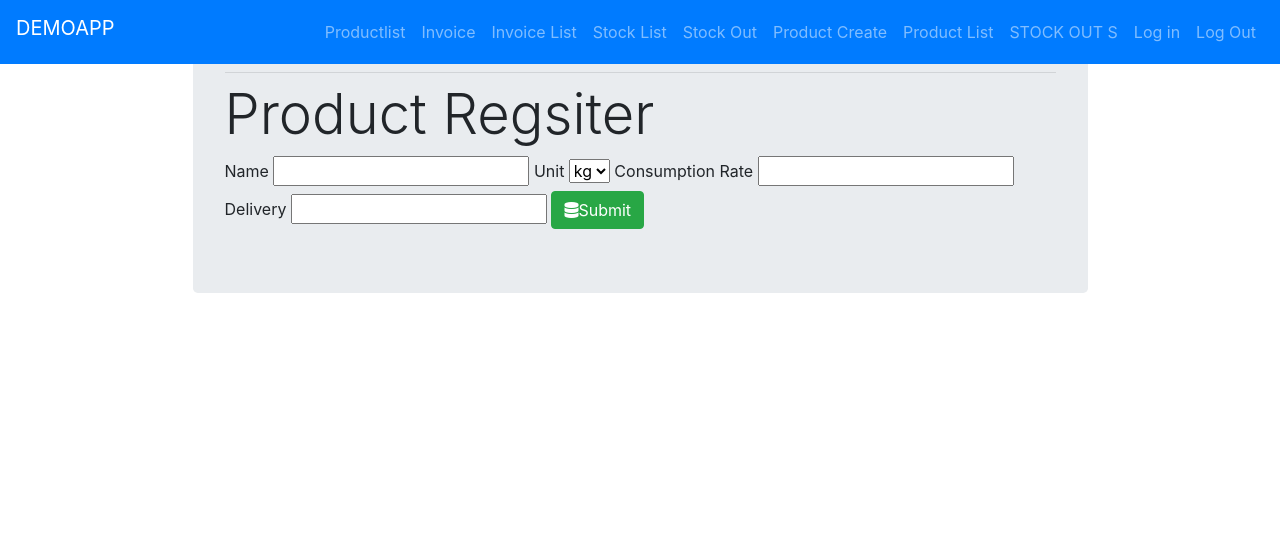
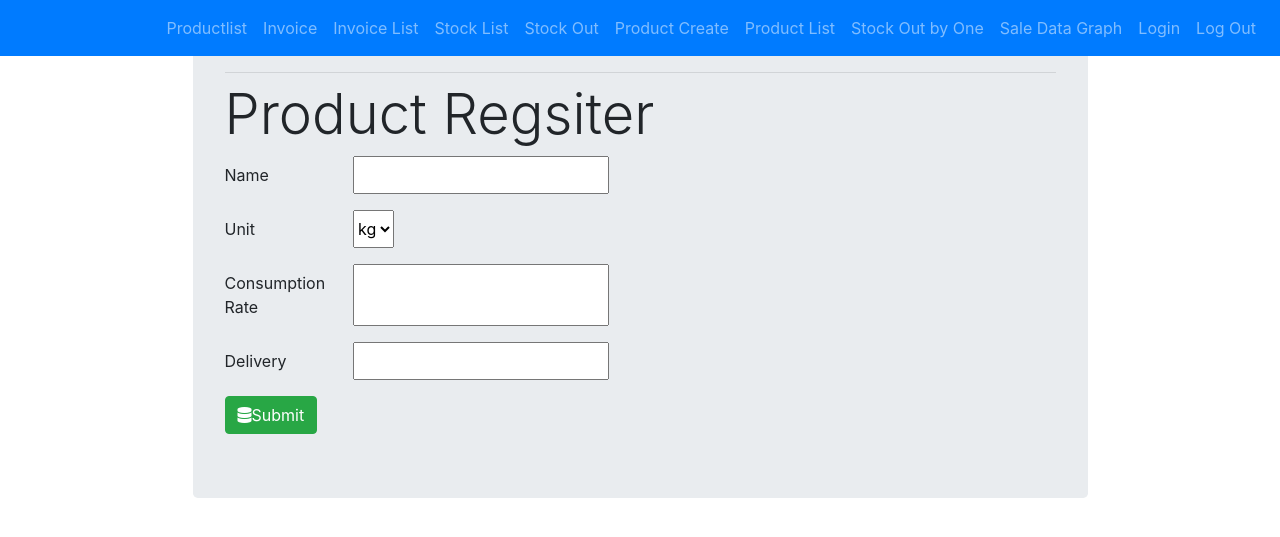
Before and after one commit to buraq123/alevelproject, a Django app: page /products/ in a window 1280 px wide. Shown: the top 537 px of the page. Run offline with Django 3.2, Linux system fonts and the light colour scheme; the visitor is signed in with stand-in values (Sample User, id 1); parts of the project's set-up code (start-up, migrations or seed data) failed here and were passed over; some libraries are stand-ins or nearby versions.

Commit message:
html modify

```diff
--- a/demoproject/DEMOAPP/templates/DEMOAPP/Product.html
+++ b/demoproject/DEMOAPP/templates/DEMOAPP/Product.html
@@ -3,19 +3,28 @@
 <h1 class="display-4">Product Regsiter</h1>
 <form action="" method="POST" autocomplete="off" >
     {% csrf_token%}
-    <label>Name</label>
+    <div class="form-group row">
+        <label class="col-sm-2 col-form-label">Name</label>
         <input name="Name" type="text" required>
-    <label> Unit</label>
+    </div>
+    <div class="form-group row">
+        <label class="col-sm-2 col-form-label"> Unit</label>
         <select name="unit">
             {% for item in units %}
                 <option value="{{item}}">{{item}}</option>
             {% endfor %}
         </select>
-    <label>Consumption Rate</label>
+    </div>
+    <div class="form-group row">
+        <label class="col-sm-2 col-form-label">Consumption Rate</label>
         <input name="consrate" type="number" min="0" required >
-    <label>Delivery</label>
+    </div>
+    <div class="form-group row">
+        <label class="col-sm-2 col-form-label">Delivery</label>
         <input name="delivery" type="number" min="0" required>
+    </div>
     <button type="submit" class="btn btn-success"><i class="fas fa-database"></i>Submit</button>
+
 </form>
 {{ error }}
 {% endblock content %}
--- a/demoproject/DEMOAPP/templates/DEMOAPP/StockList.html
+++ b/demoproject/DEMOAPP/templates/DEMOAPP/StockList.html
@@ -10,8 +10,8 @@
      </thead>
         {% for stock in stocks %}
             <tr>
-                <td>{{stock.name}}</td>
-                <td>{{stock.amount}}</td>
+                <td style="text-decoration : underline">{{stock.name}}</td>
+                <td style="text-decoration : underline">{{stock.amount}}</td>
             </tr>
         {% endfor %}
    </table>
--- a/demoproject/DEMOAPP/templates/DEMOAPP/base.html
+++ b/demoproject/DEMOAPP/templates/DEMOAPP/base.html
@@ -6,11 +6,9 @@
 <link rel="stylesheet" href="https://stackpath.bootstrapcdn.com/bootstrap/4.5.1/css/bootstrap.min.css" integrity="sha384-VCmXjywReHh4PwowAiWNagnWcLhlEJLA5buUprzK8rxFgeH0kww/aWY76TfkUoSX" crossorigin="anonymous">
 <link rel="stylesheet" href="https://cdnjs.cloudflare.com/ajax/libs/font-awesome/5.14.0/css/all.min.css ">
 </head>
-
-
     <div class="container-fluid">
         <nav class="navbar fixed-top navbar-expand-lg navbar-dark bg-primary ">
-            <label class="navbar-brand">DEMOAPP</label>
+
             <div class="collapse navbar-collapse" id="navbarSupportedContent">
                 <ul class="navbar-nav ml-auto">
                     <li class="nav-item"><a class="nav-link" href="/productlist" role="button">Productlist</a></li>
@@ -20,13 +18,15 @@
                     <li class="nav-item"><a class="nav-link" href="/stockout" role="button">Stock Out</a></li>
                     <li class="nav-item"><a class="nav-link" href="/products" role="button">Product Create</a></li>
                     <li class="nav-item"><a class="nav-link" href="/productlist" role="button">Product List</a></li>
-                    <li class="nav-item"><a class="nav-link" href="/stockout2" role="button">STOCK OUT S</a></li>
-                    <li class="nav-item"><a class="nav-link" href="/login" role="button">Log in</a></li>
+                    <li class="nav-item"><a class="nav-link" href="/stockout2" role="button">Stock Out by One</a></li>
+                    <li class="nav-item"><a class="nav-link" href="/graph" role="button"> Sale Data Graph</a></li>
+                    <li class="nav-item"><a class="nav-link" href="/login" role="button">Login</a></li>
                     {% if user.is_authenticated %}
                     <li class="nav-item"><a class="nav-link" href="/logout" role="button">Log Out</a></li>
                     {% else %}
                     <li class="nav-item"><a class="nav-link" href="/" role="button">Register</a></li>
                     {% endif %}
+
 
                </ul>
             </div>
--- a/demoproject/DEMOAPP/templates/DEMOAPP/register.html
+++ b/demoproject/DEMOAPP/templates/DEMOAPP/register.html
@@ -1,6 +1,6 @@
 {% extends "DEMOAPP/base.html" %}
 {% block content %}
-
+<h1 class="display-4">REGISTER</h1>
 <form action="" method="post">
     {% csrf_token %}
     <input type="text" name="first_name" placeholder="First Name" required>
@@ -8,7 +8,7 @@
     <input type="text" name="username" placeholder="Username" required>
     <input type="email" name="email" placeholder="email" required>
     <input type="password" name="password" placeholder="Password" required>
-    <input type="Submit" >
+  <button type="submit" class="btn btn-success"><i class="fas fa-database"></i>Submit</button>
 </form>
 {{error}}
 
```
Also changed, not shown: demoproject/DEMOAPP/templates/DEMOAPP/login.html (+4 -4 lines), demoproject/DEMOAPP/templates/DEMOAPP/notification.html (+21 -15 lines). Lines whose indentation alone changed are shown as unchanged.
